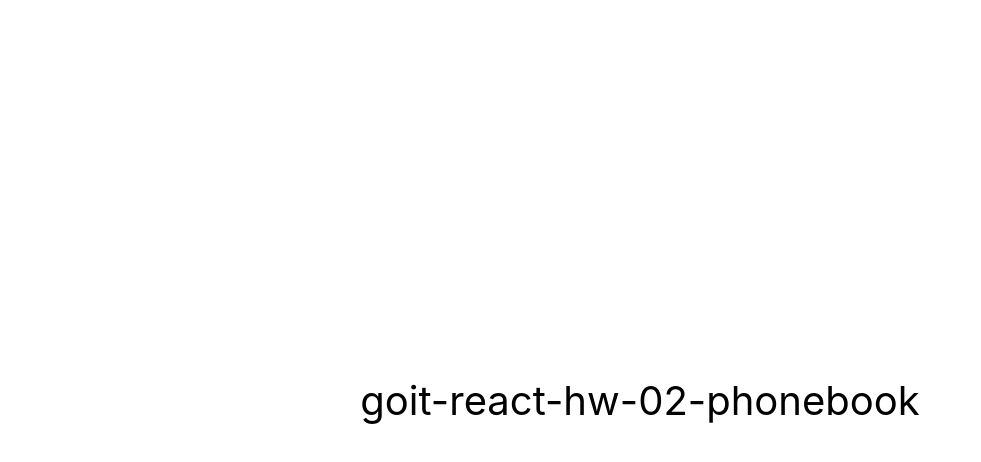
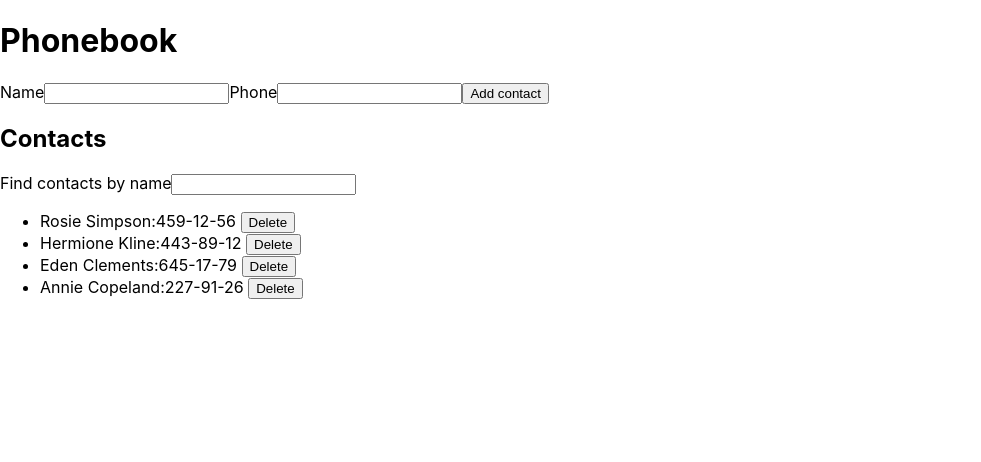
Before and after one commit to EugeneyCh/goit-react-hw-02-phonebook, a React (Create React App) app: page / in a window 1280 px wide. Shown: the top 462 px of the page, without its empty margins (0-981 px from the left). Built offline with nearby package versions, Linux system fonts and the light colour scheme.

Commit message:
First_Editions_HW2_Part2

```diff
--- a/package.json
+++ b/package.json
@@ -7,6 +7,7 @@
     "@testing-library/jest-dom": "^5.16.3",
     "@testing-library/react": "^12.1.4",
     "@testing-library/user-event": "^13.5.0",
+    "nanoid": "^4.0.2",
     "react": "^18.1.0",
     "react-dom": "^18.1.0",
     "react-scripts": "5.0.1",
--- a/src/components/App.jsx
+++ b/src/components/App.jsx
@@ -1,16 +1,87 @@
-export const App = () => {
-  return (
-    <div
-      style={{
-        height: '100vh',
-        display: 'flex',
-        justifyContent: 'center',
-        alignItems: 'center',
-        fontSize: 40,
-        color: '#010101',
-      }}
-    >
-      goit-react-hw-02-phonebook
-    </div>
-  );
-};
+import React, { Component } from 'react';
+import ListContacts from './ListContacts/ListContacts';
+import ContactForm from './ContactForm/ContactForm';
+import Filter from './Filter/Filter';
+import { nanoid } from 'nanoid';
+import Contact from './Contact/Contact';
+
+export class App extends Component {
+  state = {
+    contacts: [
+      { id: 'id-1', name: 'Rosie Simpson', number: '459-12-56' },
+      { id: 'id-2', name: 'Hermione Kline', number: '443-89-12' },
+      { id: 'id-3', name: 'Eden Clements', number: '645-17-79' },
+      { id: 'id-4', name: 'Annie Copeland', number: '227-91-26' },
+    ],
+    filter: '',
+  };
+
+  formSubmitHandler = ({ name, number }) => {
+    const newContact = {
+      id: nanoid(),
+      name,
+      number,
+    };
+    this.checkNameToSame(name)
+      ? alert(`${name} is already in contacts`)
+      : this.addNewContact(newContact);
+  };
+
+  checkNameToSame = name => {
+    const lowerCaseNewName = name.toLowerCase();
+    return this.state.contacts.some(
+      contact => contact.name.toLowerCase() === lowerCaseNewName
+    );
+  };
+
+  addNewContact = newContact => {
+    this.setState(({ contacts }) => ({
+      contacts: [newContact, ...contacts],
+    }));
+  };
+
+  changeFilter = e => {
+    this.setState({ filter: e.currentTarget.value });
+  };
+
+  getVisibleContacts = () => {
+    const { filter, contacts } = this.state;
+    const normalizedFilter = filter.toLowerCase();
+
+    return contacts.filter(contact =>
+      contact.name.toLowerCase().includes(normalizedFilter)
+    );
+  };
+
+  deleteContact = contactId => {
+    this.setState(prevState => ({
+      contacts: prevState.contacts.filter(contact => contact.id !== contactId),
+    }));
+  };
+  render() {
+    const { filter } = this.state;
+
+    const visibleContacts = this.getVisibleContacts();
+
+    return (
+      <div>
+        <h1>Phonebook</h1>
+        <ContactForm onSubmit={this.formSubmitHandler} />
+        <div>
+          <h2>Contacts</h2>
+          <Filter value={filter} onChange={this.changeFilter} />
+          <ListContacts
+            children={
+              <Contact
+                contacts={visibleContacts}
+                onDeleteContact={this.deleteContact}
+              />
+            }
+          />
+        </div>
+      </div>
+    );
+  }
+}
+
+export default App;
--- /dev/null
+++ b/src/components/Contact/Contact.js
@@ -0,0 +1,16 @@
+import React from 'react';
+
+class Contact extends React.Component {
+  render() {
+    const { contacts, onDeleteContact } = this.props;
+    console.log(contacts);
+    return contacts.map(({ name, number, id }) => (
+      <li key={id}>
+        {name}:{number}{' '}
+        <button onClick={() => onDeleteContact(id)}>Delete</button>
+      </li>
+    ));
+  }
+}
+
+export default Contact;
--- /dev/null
+++ b/src/components/ContactForm/ContactForm.js
@@ -0,0 +1,59 @@
+import React from 'react';
+import { nanoid } from 'nanoid';
+import css from './ContactForm.module.css';
+
+class ContactForm extends React.Component {
+  state = {
+    name: '',
+    number: '',
+  };
+  handleChange = e => {
+    const { name, value } = e.currentTarget;
+    this.setState({ [name]: value });
+  };
+  handleFormSubmit = e => {
+    e.preventDefault();
+    this.props.onSubmit(this.state);
+    this.reset();
+  };
+  reset = () => {
+    this.setState({ name: '', number: '' });
+  };
+
+  render() {
+    const nameInputId = nanoid();
+    const phoneInputId = nanoid();
+
+    return (
+      <form className="css.formEditor" onSubmit={this.handleFormSubmit}>
+        <label htmlFor="nameInputId">
+          Name
+          <input
+            type="text"
+            name="name"
+            pattern="^[a-zA-Zа-яА-Я]+(([' -][a-zA-Zа-яА-Я ])?[a-zA-Zа-яА-Я]*)*$"
+            title="Name may contain only letters, apostrophe, dash and spaces. For example Adrian, Jacob Mercer, Charles de Batz de Castelmore d'Artagnan"
+            required
+            value={this.state.name}
+            onChange={this.handleChange}
+          />
+        </label>
+        <label htmlFor="phoneInputId">
+          Phone
+          <input
+            type="tel"
+            name="number"
+            pattern="\+?\d{1,4}?[-.\s]?\(?\d{1,3}?\)?[-.\s]?\d{1,4}[-.\s]?\d{1,4}[-.\s]?\d{1,9}"
+            title="Phone number must be digits and can contain spaces, dashes, parentheses and can start with +"
+            required
+            value={this.state.number}
+            onChange={this.handleChange}
+          />
+        </label>
+        <button type="submit">Add contact</button>
+      </form>
+    );
+  }
+}
+
+export default ContactForm;
--- /dev/null
+++ b/src/components/ContactForm/ContactForm.module.css
@@ -0,0 +1,4 @@
+.formEditor {
+  display: flex;
+  flex-direction: column;
+}
--- /dev/null
+++ b/src/components/Filter/Filter.js
@@ -0,0 +1,10 @@
+import React from 'react';
+
+const Filter = ({ value, onChange }) => (
+  <label>
+    Find contacts by name
+    <input type="text" value={value} onChange={onChange} />
+  </label>
+);
+
+export default Filter;
--- /dev/null
+++ b/src/components/ListContacts/ListContacts.js
@@ -0,0 +1,11 @@
+import React from 'react';
+
+class ListContacts extends React.Component {
+  render() {
+    const { children } = this.props;
+    console.log(children);
+    return <ul>{children}</ul>;
+  }
+}
+
+export default ListContacts;
```
Also changed, not shown: 1 other file (tests, documents, lock files or other folders).
